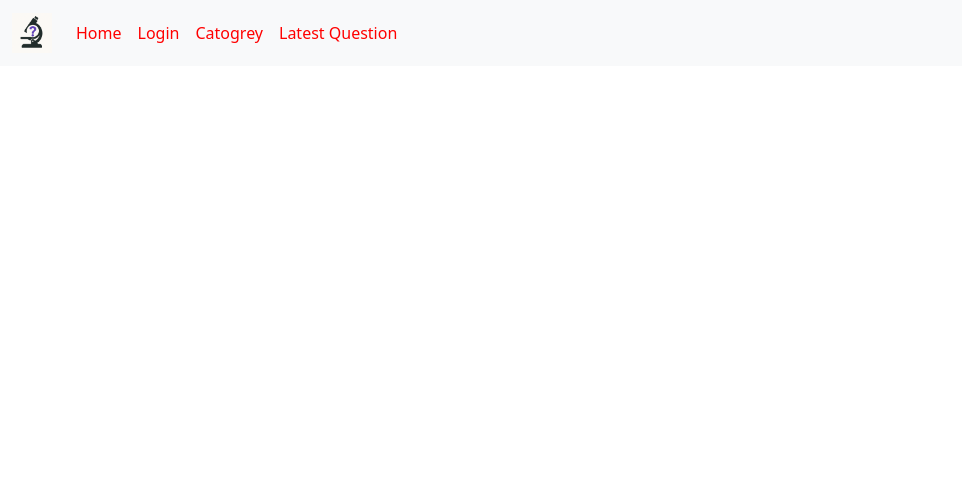
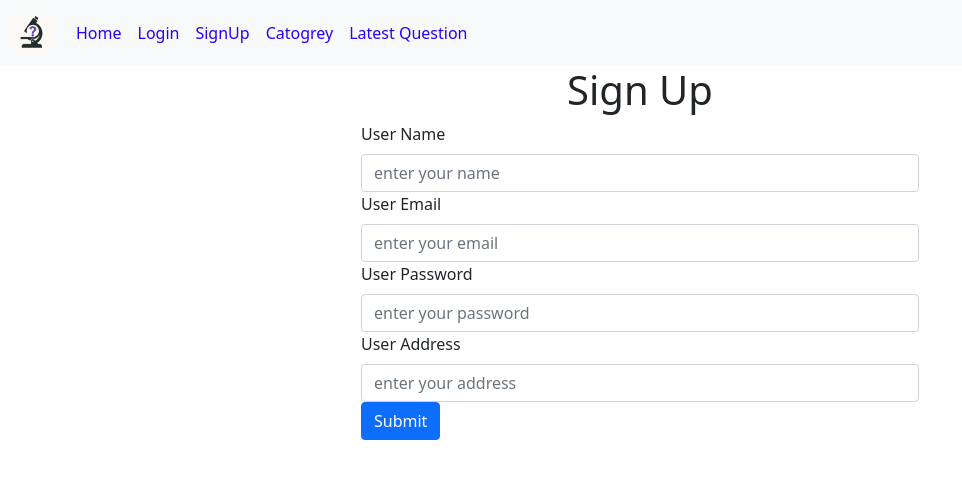
Before and after one commit to FarhanHussain7/AnyThingCode_Web, a PHP site: the page made by index.php in a window 1280 px wide. Shown: the top 479 px of the page, without its empty margins (0-962 px from the left). Run offline with PHP 8.4, Linux system fonts and the light colour scheme.

Commit message:
SignUp and Login page

```diff
--- a/client/header.php
+++ b/client/header.php
@@ -6,10 +6,13 @@
     <div class="collapse navbar-collapse" id="navbarNav">
       <ul class="navbar-nav">
         <li class="nav-item">
-          <a class="nav-link active" aria-current="page" href="#">Home</a>
+          <a class="nav-link active" href="./">Home</a>
         </li>
         <li class="nav-item">
-          <a class="nav-link" href="#">Login</a>
+          <a class="nav-link" href="?login=true">Login</a>
+        </li>
+        <li class="nav-item">
+          <a class="nav-link" href="?signUp=true">SignUp</a>
         </li>
         <li class="nav-item">
           <a class="nav-link" href="#">Catogrey</a>
--- /dev/null
+++ b/client/signUp.php
@@ -0,0 +1,28 @@
+<div class="container">
+    <h1 class="heading">Sign Up</h1>
+
+    <form action="./server/request.php" method="post">
+  <div class="col-6 offset-sm-3 margin-bottom-15" >
+    <label for="username" class="form-label">User Name</label>
+    <input type="text" class="form-control" id="username" name="username" placeholder="enter your name">
+</div>
+
+  <div class="col-6 offset-sm-3 margin-bottom-15">
+    <label for="email" class="form-label">User Email</label>
+    <input type="text" class="form-control" id="email" name="email" placeholder="enter your email">
+</div>
+
+  <div class="col-6 offset-sm-3 margin-bottom-15">
+    <label for="password" class="form-label">User Password</label>
+    <input type="password" class="form-control" id="password" name="password" placeholder="enter your password">
+</div>
+
+  <div class="col-6 offset-sm-3 margin-bottom-15">
+    <label for="address" class="form-label">User Address</label>
+    <input type="text" class="form-control" id="address" name="address" placeholder="enter your address">
+</div>
+<div class="col-6 offset-sm-3 margin-bottom-15">
+  <button type="submit" class="btn btn-primary">Submit</button>
+</div>
+</form>
+</div>
--- a/index.php
+++ b/index.php
@@ -7,7 +7,15 @@
    <?php include('./client/commonFile.php') ?>
 </head>
 <body>
-   <?php include('./client/header.php') ?>
-
+   <?php
+      include('./client/header.php');
+      if(isset($_GET['signUp'])){
+      include('./client/signUp.php');
+      }else if(isset($_GET['login'])){
+      include('./client/login.php');
+      }else{
+         //
+      }
+      ?>
 </body>
 </html>
--- a/public/style.css
+++ b/public/style.css
@@ -1,3 +1,9 @@
 a{
-    color: red !important;
+    color: rgb(38, 0, 255) !important;
 }
+.heading{
+    text-align: center;
+}
+.margin-bottom-15{
+    margin-bottom: 15;
+}
```
Also changed, not shown: client/login.php (added, +18 -0 lines), server/request.php (added, +10 -0 lines), client/commonFile.php (line endings or trailing spaces).
